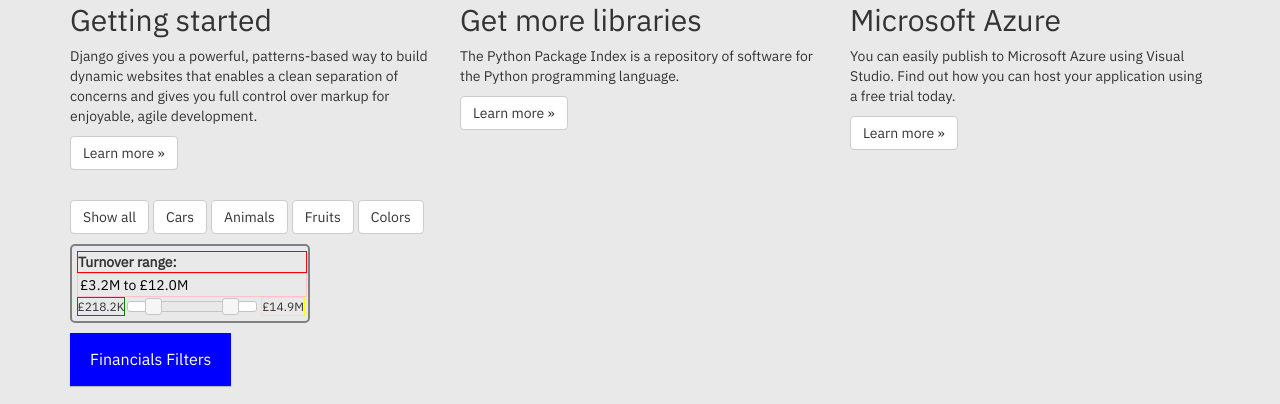
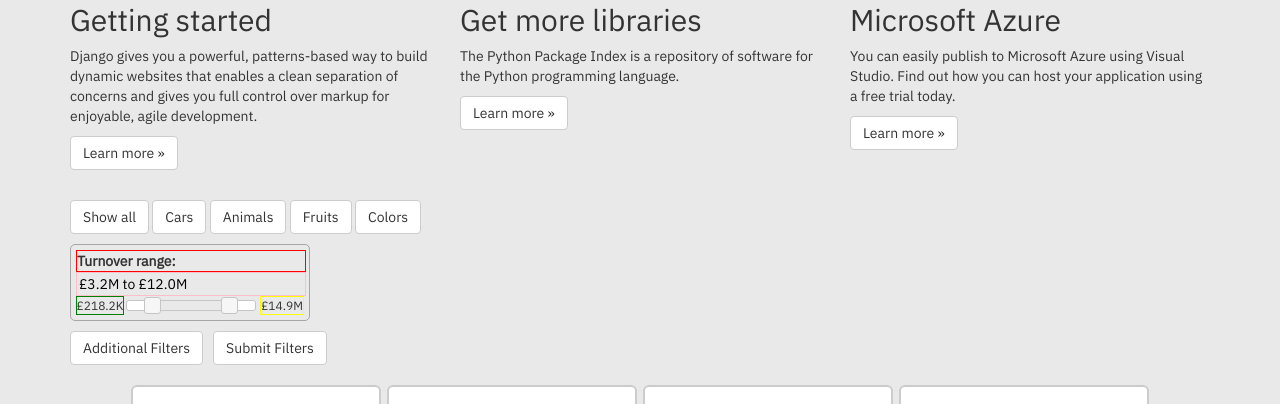
Before and after one commit to UncleCook/Platform_v1_0, a Django app: page / in a window 1280 px wide. Shown: the part 67-471 px from the top of the page. Run offline with Django 3.2, Linux system fonts and the light colour scheme; data comes from the database, SQL or seed files in the repository; some libraries are stand-ins or nearby versions.

Commit message:
Submit filters button added

```diff
--- a/Platform_v1_0/app/static/app/content/site.css
+++ b/Platform_v1_0/app/static/app/content/site.css
@@ -210,7 +210,7 @@
 
 #filteringBtnContainer {
     margin-top: 20px;
-    display: flex;
+    /* display: flex; */
     justify-content: left;
     grid-gap: 4px;
 }
@@ -268,8 +268,6 @@
 div.sliderDropdown {
     position: relative;
     display: inline-block;
-    font-size: 16px;
-    color: #fff;
 }
 
 /**
@@ -283,6 +281,7 @@
 
 /* Click to expand button */
 /* Only applies to labels within dropdown class */
+/*
 .sliderDropdown label {
     box-sizing: border-box;
     display: inline-block;
@@ -296,7 +295,7 @@
     -moz-user-select: none;
     -ms-user-select: none;
     user-select: none;
-}
+}*/
 
 
 /*  The ul will have display:none by default */
@@ -362,6 +361,14 @@
     display: block;
 }
 
+#filters-btn-cont {
+    display: grid;
+    grid-template-columns: auto auto;
+    grid-template-rows: auto;
+    justify-content: start;
+    gap: 10px;
+}
+
 
 
 
@@ -392,7 +399,7 @@
         'min slider max';
     justify-content: start;
     align-items: center;
-    border: 2px solid rgba(128, 128, 128, 1.0);
+    border: 1px solid rgba(166, 166, 166, 1.0); /* For reference, btn-default colour is #cccccc i.e. 204, 204, 204 */
     border-radius: 5px;
 }
 
@@ -410,7 +417,7 @@
         'min slider max';
     justify-content: start;
     align-items: center;
-    border: 2px solid rgba(128, 128, 128, 1.0);
+    border: 1px solid rgba(166, 166, 166, 1.0);
     border-radius: 5px;
 }
 
@@ -428,7 +435,7 @@
         'min slider max';
     justify-content: start;
     align-items: center;
-    border: 2px solid rgba(128, 128, 128, 1.0);
+    border: 1px solid rgba(166, 166, 166, 1.0);
     border-radius: 5px;
 }
 
@@ -446,7 +453,7 @@
         'min slider max';
     justify-content: start;
     align-items: center;
-    border: 2px solid rgba(128, 128, 128, 1.0);
+    border: 1px solid rgba(166, 166, 166, 1.0);
     border-radius: 5px;
 }
 
@@ -464,7 +471,7 @@
         'min slider max';
     justify-content: start;
     align-items: center;
-    border: 2px solid rgba(128, 128, 128, 1.0);
+    border: 1px solid rgba(166, 166, 166, 1.0);
     border-radius: 5px;
 }
 
--- a/Platform_v1_0/app/templates/app/index.html
+++ b/Platform_v1_0/app/templates/app/index.html
@@ -15,6 +15,9 @@
 <!-- The "defer" attribute in the <script> tag is used to ensure that the script is executed after the HTML document has been fully parsed and loaded.
      This means that the browser will download the script but not execute it until the HTML parsing is complete. -->
 <script src="https://code.jquery.com/ui/1.13.2/jquery-ui.min.js" defer></script>
+
+
+
 
 <div class="row">
     <div class="col-md-4">
@@ -100,9 +103,12 @@
 
 
 <!-- Range slider and hide / show toggle button -->
-<div class="sliderDropdown">
+<div id="filters-btn-cont">
+
+    <!-- Filters dropdown button -->
+    <div class="sliderDropdown btn btn-default">
         <input type="checkbox" id="checkbox-toggle">
-    <label for="checkbox-toggle">Financials Filters</label>
+        <label for="checkbox-toggle">Additional Filters</label>
         <ul>
             <li><button value="turnover" onclick="rangeTurnover()">Turnover</button></li>
             <li><button value="assets" onclick="rangeAssets()">Assets</button></li>
@@ -112,6 +118,12 @@
         </ul>
     </div>
 
+    <!-- Submit filters button -->
+    <button class="btn btn-default" value="submit" onclick="rangeSubmitFilters()">
+        Submit Filters
+    </button>
+
+</div>
 
 
 
@@ -173,6 +185,8 @@
             this.className += " active";
         });
     }
+
+
 
 
 
@@ -494,14 +508,14 @@
                     style: 'percent',
                     minimumFractionDigits: 1,
                     maximumFractionDigits: 1,
-                }).format(max)
+                }).format(max / 100)
                 );
 
                 $("#profit-min").html(Intl.NumberFormat('en-GB', {
                     style: 'percent',
                     minimumFractionDigits: 1,
                     maximumFractionDigits: 1,
-                }).format(min)
+                }).format(min / 100)
                 );
 
             }
@@ -574,14 +588,14 @@
                     style: 'percent',
                     minimumFractionDigits: 1,
                     maximumFractionDigits: 1,
-                }).format(max)
+                }).format(max / 100)
                 );
 
                 $("#cashflow-min").html(Intl.NumberFormat('en-GB', {
                     style: 'percent',
                     minimumFractionDigits: 1,
                     maximumFractionDigits: 1,
-                }).format(min)
+                }).format(min / 100)
                 );
 
             }
@@ -649,13 +663,13 @@
                 $("#interestcover-max").html(Intl.NumberFormat('en-GB', {
                     minimumFractionDigits: 1,
                     maximumFractionDigits: 1,
-                }).format(max)
+                }).format(max / 100)
                 );
 
                 $("#interestcover-min").html(Intl.NumberFormat('en-GB', {
                     minimumFractionDigits: 1,
                     maximumFractionDigits: 1,
-                }).format(min)
+                }).format(min / 100)
                 );
 
             }
```
Lines whose indentation alone changed are shown as unchanged.
